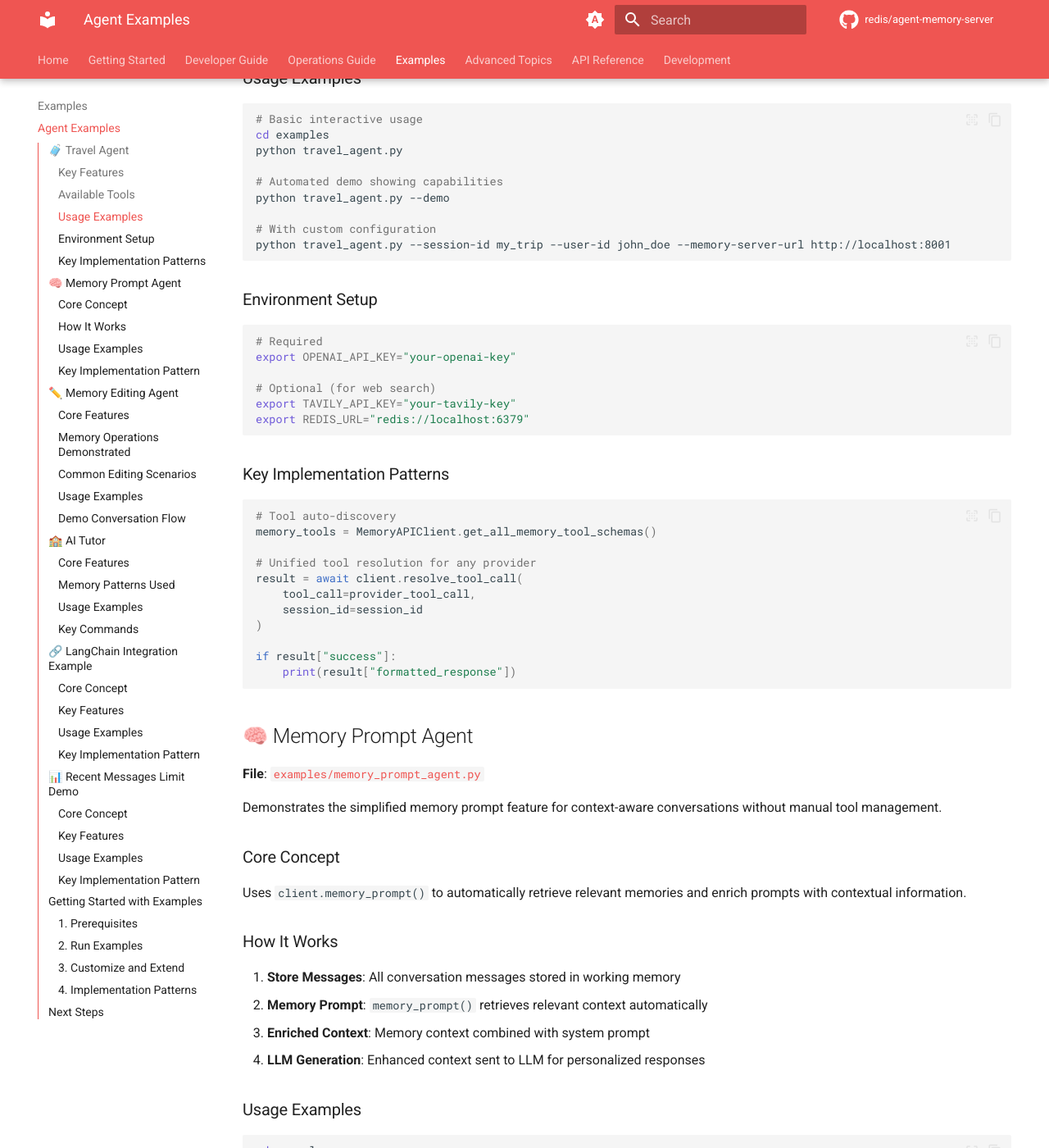
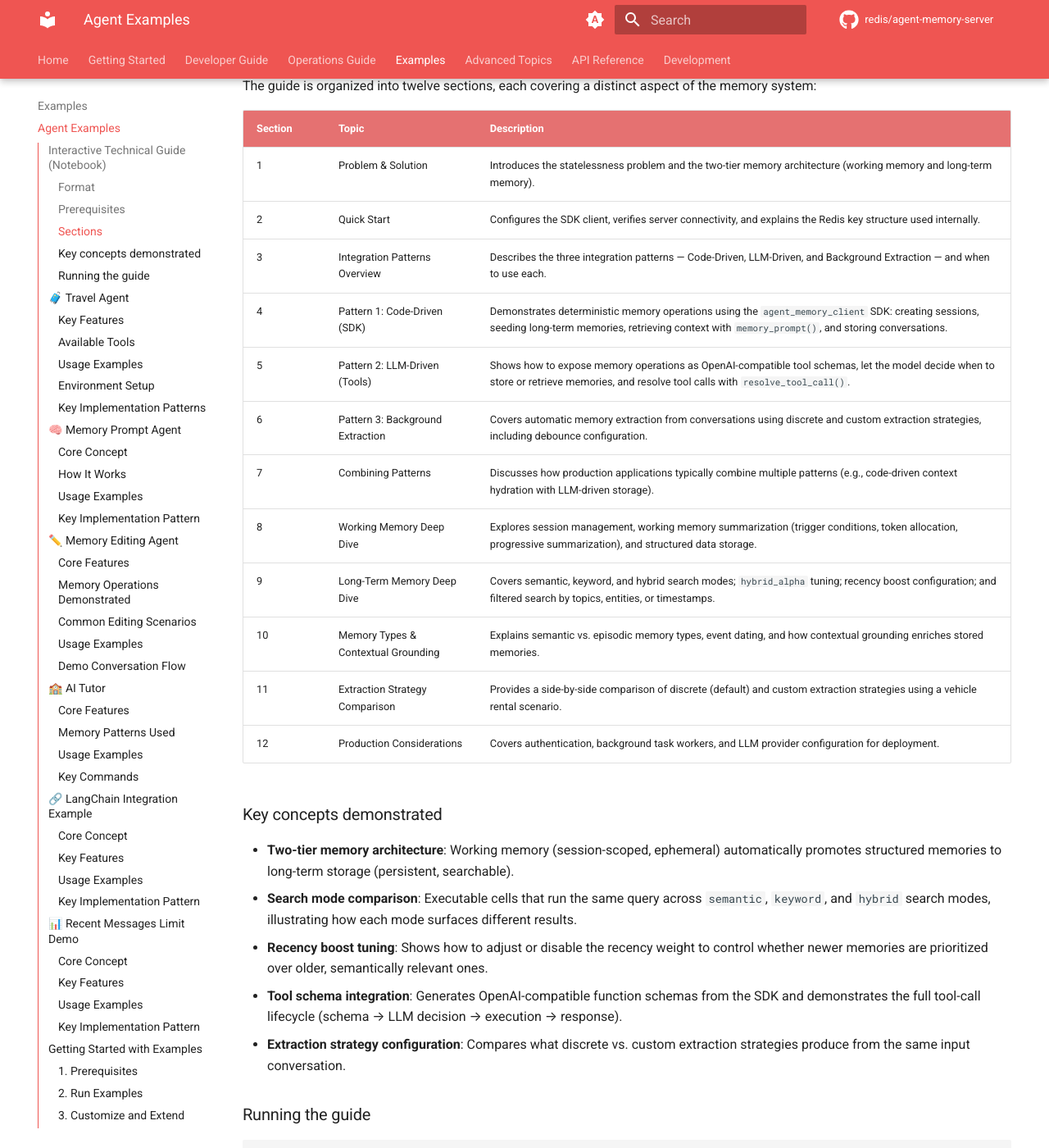
Before and after one commit to redis/agent-memory-server, an MkDocs documentation site: the page built from docs/agent-examples.md, in a window 1280 px wide and 1400 px high, scrolled down 1217 px. Shown: the whole window at 82% size. Built offline with MkDocs 1.6.1 and Material for MkDocs 9.7.7, drawn with Linux system fonts in a browser that asks for light colours; comment, search, counter and statistics services are not loaded; the version menu is left out; some of the changed text lies outside the part shown.

Commit message:
docs: add Interactive Technical Guide (notebook) section to agent-examples.md

````diff
--- a/docs/agent-examples.md
+++ b/docs/agent-examples.md
@@ -1,6 +1,86 @@
 # Agent Examples
 
 This section provides comprehensive working examples that demonstrate real-world usage patterns of the Redis Agent Memory Server. Each example showcases different aspects of memory management, from basic conversation storage to advanced memory editing workflows.
+
+## Interactive Technical Guide (Notebook)
+
+**File:** `examples/agent_memory_server_interactive_guide.ipynb`
+
+The Interactive Technical Guide is a comprehensive, cell-by-cell walkthrough of the
+Agent Memory Server. Unlike the standalone scripts below, this notebook is designed
+for hands-on exploration in an interactive environment — each section builds on the
+previous one, with executable code cells and inline explanations.
+
+### Format
+
+The notebook uses the [Jupytext percent format](https://jupytext.readthedocs.io/en/latest/formats-scripts.html),
+where cells are delimited by `# %%` markers. You can open it directly in:
+
+- **VS Code** (with the Jupyter extension)
+- **JetBrains IDEs** (PyCharm, DataSpell)
+- **JupyterLab** (via `jupytext --to notebook` conversion)
+
+### Prerequisites
+
+Before running the notebook, ensure the following services are available:
+
+1. **Redis 8** running locally (via `docker-compose up redis -d`)
+2. **Agent Memory Server** running in development mode:
+   ```bash
+   DISABLE_AUTH=true uv run agent-memory api --task-backend=asyncio
+   ```
+3. **Environment variables** configured:
+   ```bash
+   export OPENAI_API_KEY=<your-key>
+   export DISABLE_AUTH=true
+   ```
+4. **Python dependencies** installed:
+   ```bash
+   pip install agent-memory-client httpx openai
+   ```
+
+### Sections
+
+The guide is organized into twelve sections, each covering a distinct aspect of the
+memory system:
+
+| Section | Topic | Description |
+|---------|-------|-------------|
+| 1 | Problem & Solution | Introduces the statelessness problem and the two-tier memory architecture (working memory and long-term memory). |
+| 2 | Quick Start | Configures the SDK client, verifies server connectivity, and explains the Redis key structure used internally. |
+| 3 | Integration Patterns Overview | Describes the three integration patterns — Code-Driven, LLM-Driven, and Background Extraction — and when to use each. |
+| 4 | Pattern 1: Code-Driven (SDK) | Demonstrates deterministic memory operations using the `agent_memory_client` SDK: creating sessions, seeding long-term memories, retrieving context with `memory_prompt()`, and storing conversations. |
+| 5 | Pattern 2: LLM-Driven (Tools) | Shows how to expose memory operations as OpenAI-compatible tool schemas, let the model decide when to store or retrieve memories, and resolve tool calls with `resolve_tool_call()`. |
+| 6 | Pattern 3: Background Extraction | Covers automatic memory extraction from conversations using discrete and custom extraction strategies, including debounce configuration. |
+| 7 | Combining Patterns | Discusses how production applications typically combine multiple patterns (e.g., code-driven context hydration with LLM-driven storage). |
+| 8 | Working Memory Deep Dive | Explores session management, working memory summarization (trigger conditions, token allocation, progressive summarization), and structured data storage. |
+| 9 | Long-Term Memory Deep Dive | Covers semantic, keyword, and hybrid search modes; `hybrid_alpha` tuning; recency boost configuration; and filtered search by topics, entities, or timestamps. |
+| 10 | Memory Types & Contextual Grounding | Explains semantic vs. episodic memory types, event dating, and how contextual grounding enriches stored memories. |
+| 11 | Extraction Strategy Comparison | Provides a side-by-side comparison of discrete (default) and custom extraction strategies using a vehicle rental scenario. |
+| 12 | Production Considerations | Covers authentication, background task workers, and LLM provider configuration for deployment. |
+
+### Key concepts demonstrated
+
+- **Two-tier memory architecture**: Working memory (session-scoped, ephemeral) automatically promotes structured memories to long-term storage (persistent, searchable).
+- **Search mode comparison**: Executable cells that run the same query across `semantic`, `keyword`, and `hybrid` search modes, illustrating how each mode surfaces different results.
+- **Recency boost tuning**: Shows how to adjust or disable the recency weight to control whether newer memories are prioritized over older, semantically relevant ones.
+- **Tool schema integration**: Generates OpenAI-compatible function schemas from the SDK and demonstrates the full tool-call lifecycle (schema → LLM decision → execution → response).
+- **Extraction strategy configuration**: Compares what discrete vs. custom extraction strategies produce from the same input conversation.
+
+### Running the guide
+
+```bash
+cd examples
+
+# VS Code: open the file directly — the Jupyter extension recognizes percent-format cells
+code agent_memory_server_interactive_guide.ipynb
+
+# JupyterLab: convert to standard notebook format first
+jupytext --to notebook agent_memory_server_interactive_guide.ipynb
+jupyter lab agent_memory_server_interactive_guide.ipynb
+```
+
+---
 
 ## 🧳 Travel Agent
 
@@ -410,7 +490,8 @@ for tool_call in response.choices[0].message.tool_calls:
 
 ## Next Steps
 
-- **Start with Travel Agent**: Most comprehensive example showing all features
+- **Start with the Interactive Guide**: Best for learning the full system end-to-end in an exploratory environment
+- **Start with Travel Agent**: Most comprehensive standalone example showing all features
 - **Explore Memory Editing**: Learn advanced memory management patterns
 - **Study Code Patterns**: Each example demonstrates different architectural approaches
 - **Build Your Own**: Use examples as templates for your specific use case
````
